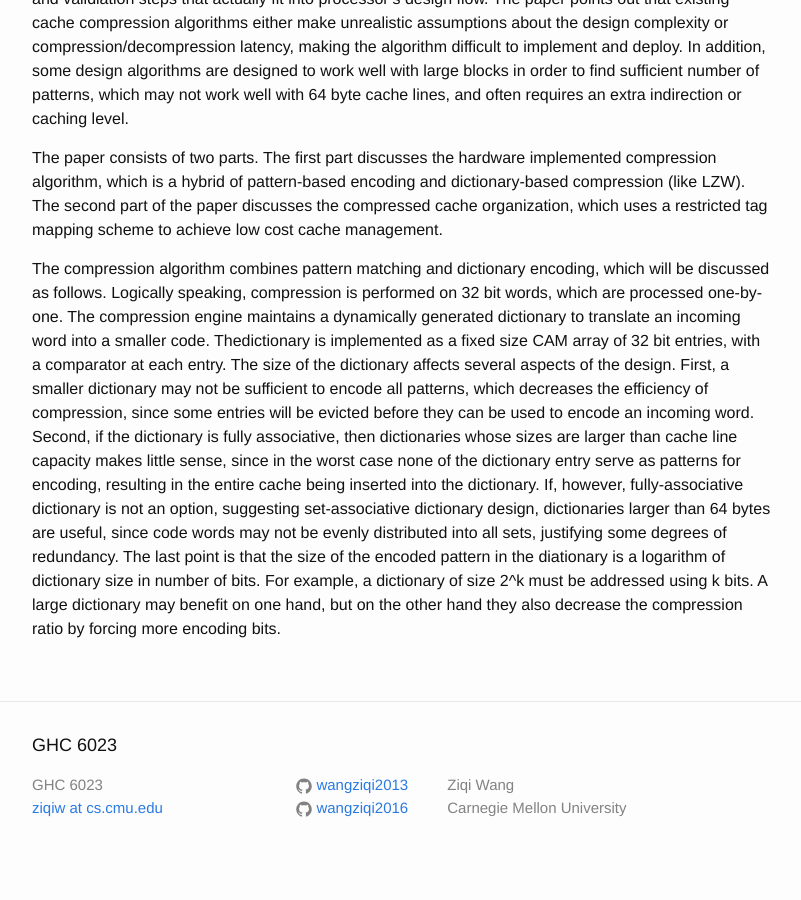
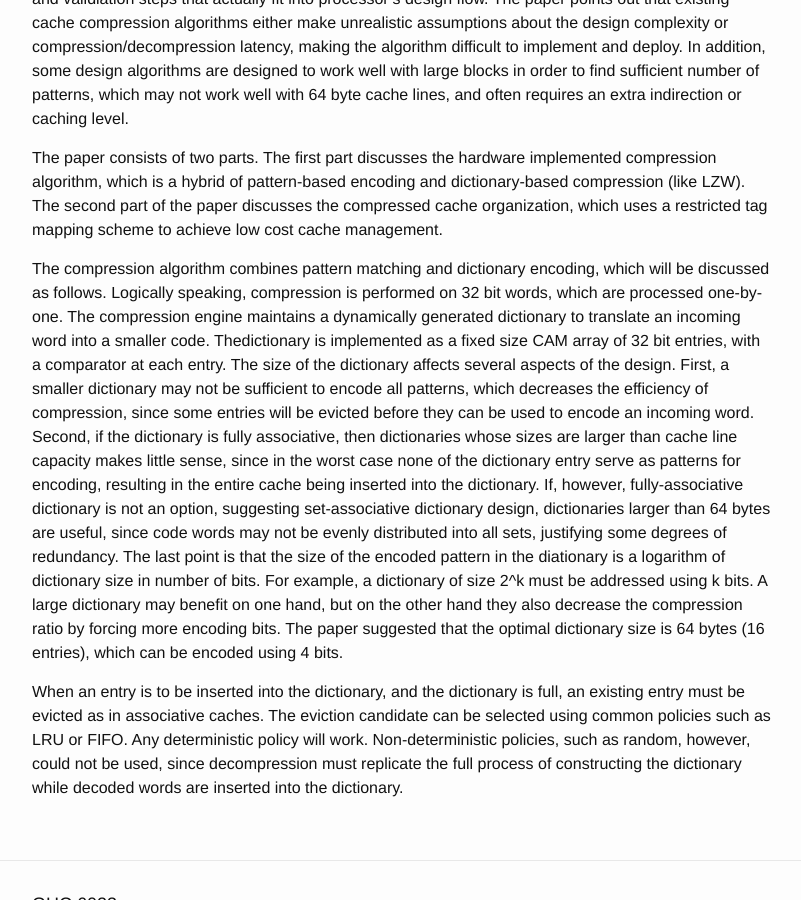
Before and after one commit to wangziqi2013/wangziqi2013.github.io, a Jekyll site: the page built from _posts/2020-06-11-cpack.markdown, in a window 1280 px wide and 900 px high, scrolled down 571 px. Shown: the whole window, without its empty margins (238-1039 px from the left). Built offline with Jekyll 4.4.1, drawn with Linux system fonts in a browser that asks for light colours; before the commit the page ends 1450 px from its top, so only the background shows below that.

Commit message:
Adding eviction policy

```diff
--- a/_posts/2020-06-11-cpack.markdown
+++ b/_posts/2020-06-11-cpack.markdown
@@ -37,4 +37,10 @@ is not an option, suggesting set-associative dictionary design, dictionaries lar
 words may not be evenly distributed into all sets, justifying some degrees of redundancy. The last point is that the
 size of the encoded pattern in the diationary is a logarithm of dictionary size in number of bits. For example, a dictionary
 of size 2^k must be addressed using k bits. A large dictionary may benefit on one hand, but on the other hand they also
-decrease the compression ratio by forcing more encoding bits.
+decrease the compression ratio by forcing more encoding bits. The paper suggested that the optimal dictionary size is
+64 bytes (16 entries), which can be encoded using 4 bits.
+
+When an entry is to be inserted into the dictionary, and the dictionary is full, an existing entry must be evicted as
+in associative caches. The eviction candidate can be selected using common policies such as LRU or FIFO. Any deterministic
+policy will work. Non-deterministic policies, such as random, however, could not be used, since decompression must replicate
+the full process of constructing the dictionary while decoded words are inserted into the dictionary.
```
